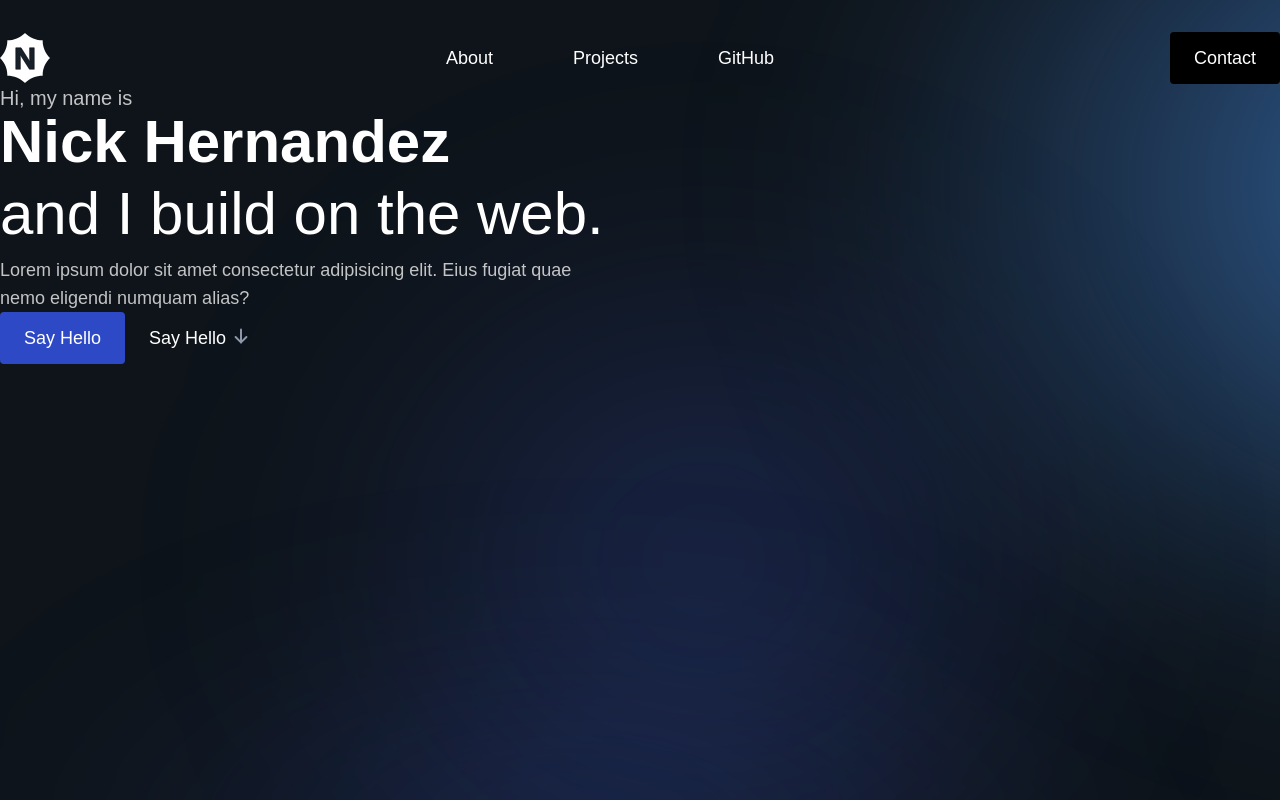
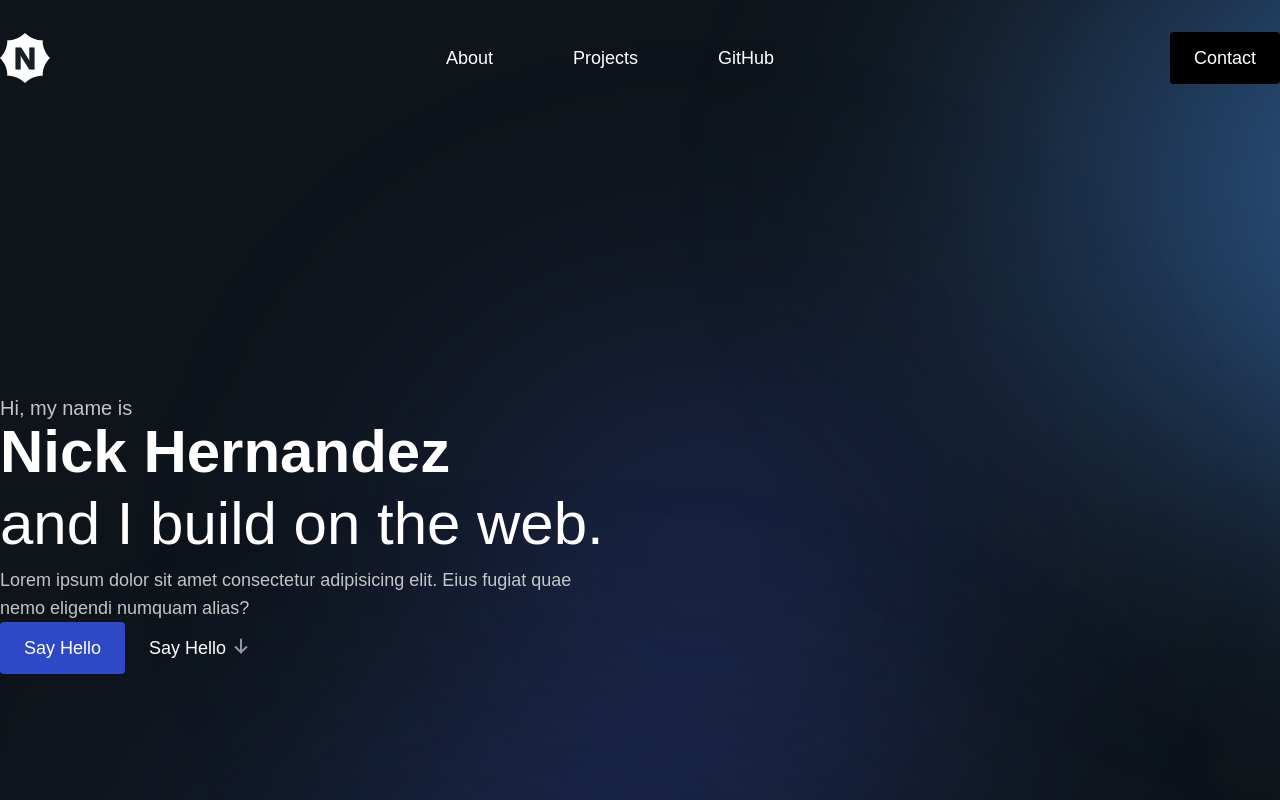
Before and after one commit to Nickolas-Hernandez/nickhernandez.dev, a Next.js app: page / in a window 1280 px wide. Shown: the top 800 px of the page. Built offline with nearby package versions, Linux system fonts and the light colour scheme; a web font is replaced by a local one.

Commit message:
Center intro content #3

```diff
--- a/src/components/introSection/introSection.tsx
+++ b/src/components/introSection/introSection.tsx
@@ -4,6 +4,7 @@ export const IntroSection = () => {
   return (
     <section className="intro-section">
       <div className="contain">
+        <div className="wrapper">
           <p className="text-xl opacity-75">Hi, my name is</p>
           <h1 className="text-6xl font-bold">Nick Hernandez</h1>
           <h1 className="text-6xl font-normal">and I build on the web.</h1>
@@ -11,6 +12,7 @@ export const IntroSection = () => {
           <Link href="#contact"><button>Say Hello</button></Link>
           <Link href="#contact"><button className="style-2">Say Hello</button></Link>
         </div>
+      </div>
     </section>
   );
 };
--- a/src/styles/app.scss
+++ b/src/styles/app.scss
@@ -6,3 +6,4 @@
 @import 'global/type';
 @import 'global/global';
 @import 'components/header';
+@import 'sections/intro';
--- a/src/styles/global/_global.scss
+++ b/src/styles/global/_global.scss
@@ -1,5 +1,5 @@
 .contain {
-  @apply container mx-auto;
+  @apply container mx-auto px-3.5 lg:px-0;
 }
 
 button {
--- /dev/null
+++ b/src/styles/sections/_intro.scss
@@ -0,0 +1,7 @@
+.intro-section {
+  .contain {
+    @apply flex items-center justify-start;
+
+    height: 900px;
+  }
+}
```
Lines whose indentation alone changed are shown as unchanged.
